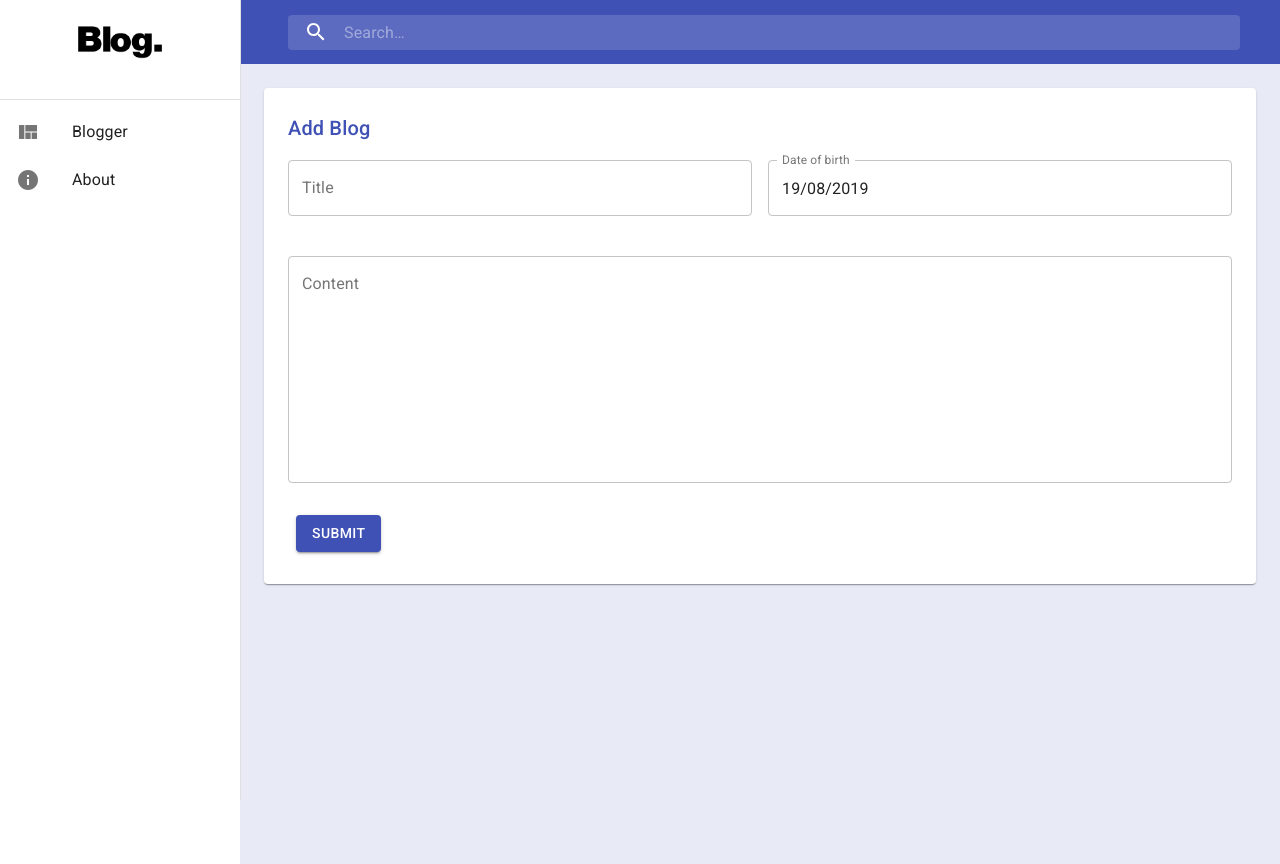
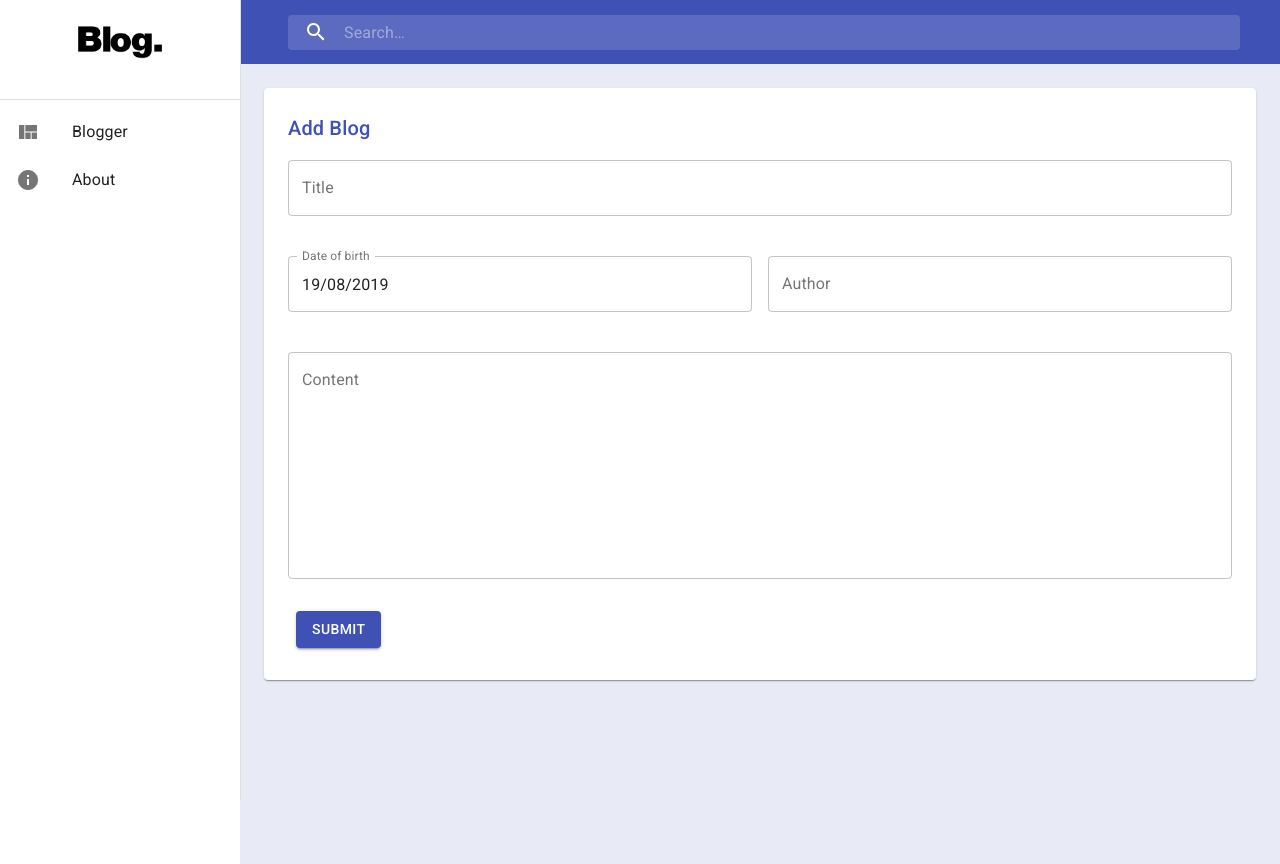
Before and after one commit to dhirajsriram/Blog, a React (Create React App) app: page /add-blog in a window 1280 px wide. Built offline with nearby package versions, Linux system fonts and the light colour scheme.

Commit message:
Add blog working

```diff
--- a/src/App.tsx
+++ b/src/App.tsx
@@ -19,7 +19,7 @@ type PropsType = RouteComponentProps<PathParamsType> & {
   someString: string,
 }
 
-const initialState = { categoryArr: [], search: "" };
+const initialState = { categoryArr: [], search: "" , newblog:[]};
 type State = Readonly<typeof initialState>;
 class App extends Component<PropsType> {
   readonly state: State = initialState;
@@ -30,6 +30,9 @@ class App extends Component<PropsType> {
   _setSearchTerm = (search: string) => {
     this.props.history.push("/?search=" + search)
     this.setState({ search });
+  }
+  _addBlog = (blog:any) =>{
+    this.setState({ newblog : [...this.state.newblog,blog] })
   }
   render() {
     return (
@@ -43,7 +46,7 @@ class App extends Component<PropsType> {
                   key={route.path}
                   path={route.path}
                   render={(props: any) => (
-                    <route.component search={this.state.search} setCategories={this._setCategories} {...props} />
+                    <route.component newblog={this.state.newblog} addBlog={this._addBlog} search={this.state.search} setCategories={this._setCategories} {...props} />
                   )}
                 />
               ))}
--- a/src/pages/addblog.tsx
+++ b/src/pages/addblog.tsx
@@ -29,14 +29,17 @@ interface State {
     title: string;
     date: any;
     content: string;
+    author:string
 }
 
-export default function Addblog() {
+export default function Addblog(props:any) {
     const classes = useStyles();
+
     const [values, setValues] = React.useState<State>({
         title: '',
         date: new Date().toJSON().slice(0, 10).replace(/-/g, '/'),
         content: '',
+        author:''
     });
 
     const handleChange = (name: keyof State) => (event: React.ChangeEvent<HTMLInputElement>) => {
@@ -50,7 +53,19 @@ export default function Addblog() {
     const handleSubmit = (e: any) => {
         e.preventDefault();
         e.persist();
-        console.log(values)
+        let blogObj = {
+            "kind": "blogger#post",
+            "id": (Math.floor(Math.random() * (999999999999999999 - 100000000000000000 + 1)) + 100000000000000000).toString(),
+            "published": values.date.toString(),
+            "title": values.title,
+            "content": values.content,
+            "labels":[values.author],
+            "label":[values.author],
+            "author": {
+              "displayName": values.author,
+            },
+          }
+          props.addBlog(blogObj)
     }
 
 
@@ -60,7 +75,7 @@ export default function Addblog() {
                 <form className={classes.container} noValidate autoComplete="off">
                     <Typography variant="h6" component="h6" color="primary">Add Blog</Typography>
                     <Grid container spacing={2}>
-                        <Grid xs={6} md={6} item><TextField
+                        <Grid xs={12} md={12} item><TextField
                             id="blog-title"
                             label="Title"
                             className={classes.textField}
@@ -83,6 +98,16 @@ export default function Addblog() {
                                     onChange={handleDateChange}
                                 /></Grid>
                         </MuiPickersUtilsProvider></Grid>
+                        <Grid item xs={6} md={6}>
+                            <TextField
+                            id="blog-author"
+                            label="Author"
+                            className={classes.textField}
+                            value={values.author}
+                            onChange={handleChange('author')}
+                            margin="normal"
+                            variant="outlined"
+                        /></Grid>
                         <Grid item xs={12} md={12}>
                             <TextField
                                 id="blog-content"
--- a/src/pages/description.tsx
+++ b/src/pages/description.tsx
@@ -8,9 +8,18 @@ const Description = (props: any) => {
   const blogApi = useContext(blogContext);
   const url = blogApi.apiUrl;
   const key = blogApi.key;
+  const blogId = window.location.pathname.replace("/blog/", "")
+  const newblog = props.newblog
+  useEffect(() => {
+    let staticblog = newblog.find((blog:any)=>{
+      return blog.id === blogId
+    })
+    if(staticblog){
+      setBlog(staticblog)
+    }
 
-  useEffect(() => {
-    fetch(url + window.location.pathname.replace("/blog/", "") + "?key=" + key)
+    else{
+    fetch(url + blogId + "?key=" + key)
       .then(response => {
         return response.json();
       })
@@ -21,7 +30,8 @@ const Description = (props: any) => {
       .catch(err => {
         console.log("Fetch problem: " + err.message);
       });
-  }, [key, url]);
+    }
+  }, [key, url,blogId,newblog]);
 
   return (
     <React.Fragment>
--- a/src/pages/listing.tsx
+++ b/src/pages/listing.tsx
@@ -17,6 +17,7 @@ const Listing = (props: any) => {
   const category: string = window.location.pathname.indexOf("category") > 0 ? window.location.pathname.replace("/category/", "") : "";
   let urlParams = new URLSearchParams(window.location.search);
   const search: any = urlParams.has('search') ? urlParams.get('search') : "";
+  const newblog = props.newblog
 
   const blogApi = useContext(blogContext);
   const url = blogApi.apiUrl + "?labels=GTAC&fetchBodies=true&fetchImages=true&maxResults=500&orderBy=published&key=" + blogApi.key;
@@ -52,13 +53,13 @@ const Listing = (props: any) => {
           setData(value, property, newItem)
         }
         else {
-          setState({ data: newItem })
+          setState({ data: [...newblog.reverse(),...newItem] })
         }
       })
       .catch(err => {
         console.log("Fetch problem: " + err.message);
       });
-  }, [category, search, setPropsCategories, url]);
+  }, [category, search, setPropsCategories, url,newblog]);
 
   const setData = (value: string, property: string, newItem: any) => {
     let categorySorted = newItem.filter((blog: any) => {
```
